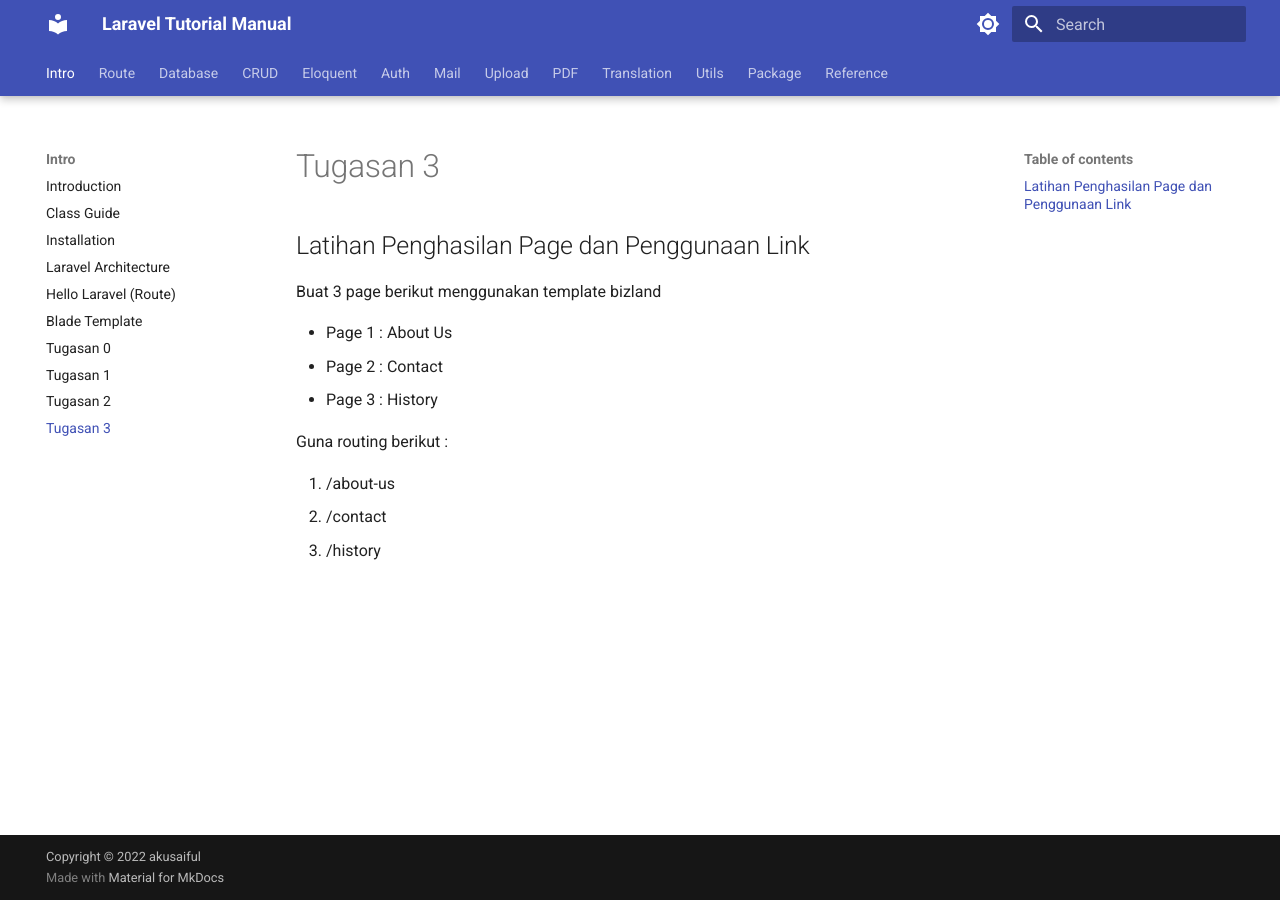
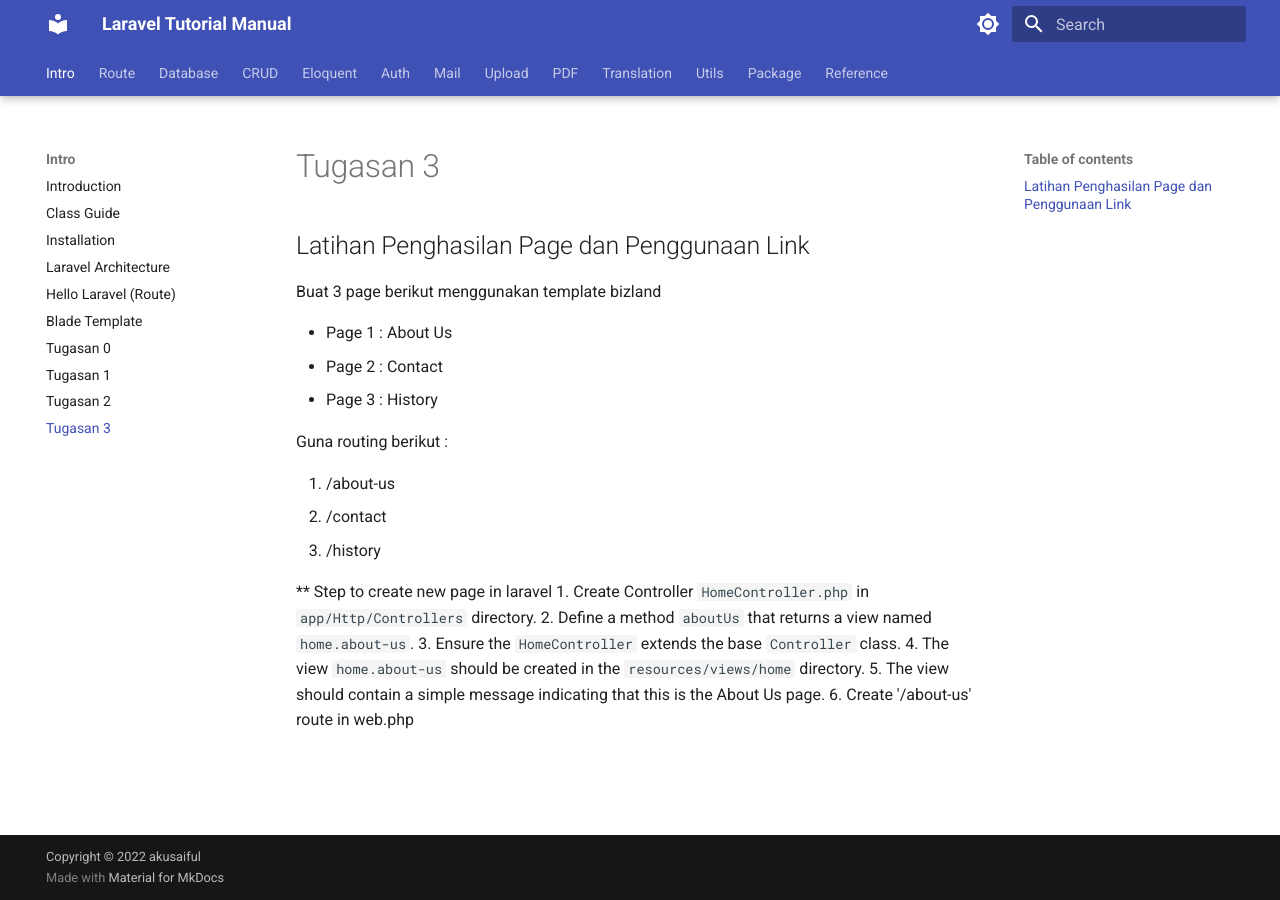
Before and after one commit to akusaiful/laravel-tutorial, an MkDocs documentation site: the page built from docs/tugasan_3.md, in a window 1280 px wide. Built offline with MkDocs 1.6.1 and Material for MkDocs 9.7.7, drawn with Linux system fonts in a browser that asks for light colours.

Commit message:
Update tugasan_3.md

```diff
--- a/docs/tugasan_3.md
+++ b/docs/tugasan_3.md
@@ -11,3 +11,12 @@
 1. /about-us
 2. /contact
 3. /history
+
+
+** Step to create new page in laravel
+1. Create Controller `HomeController.php` in `app/Http/Controllers` directory.
+2. Define a method `aboutUs` that returns a view named `home.about-us`.
+3. Ensure the `HomeController` extends the base `Controller` class.
+4. The view `home.about-us` should be created in the `resources/views/home` directory.
+5. The view should contain a simple message indicating that this is the About Us page.
+6. Create '/about-us' route in web.php
```
